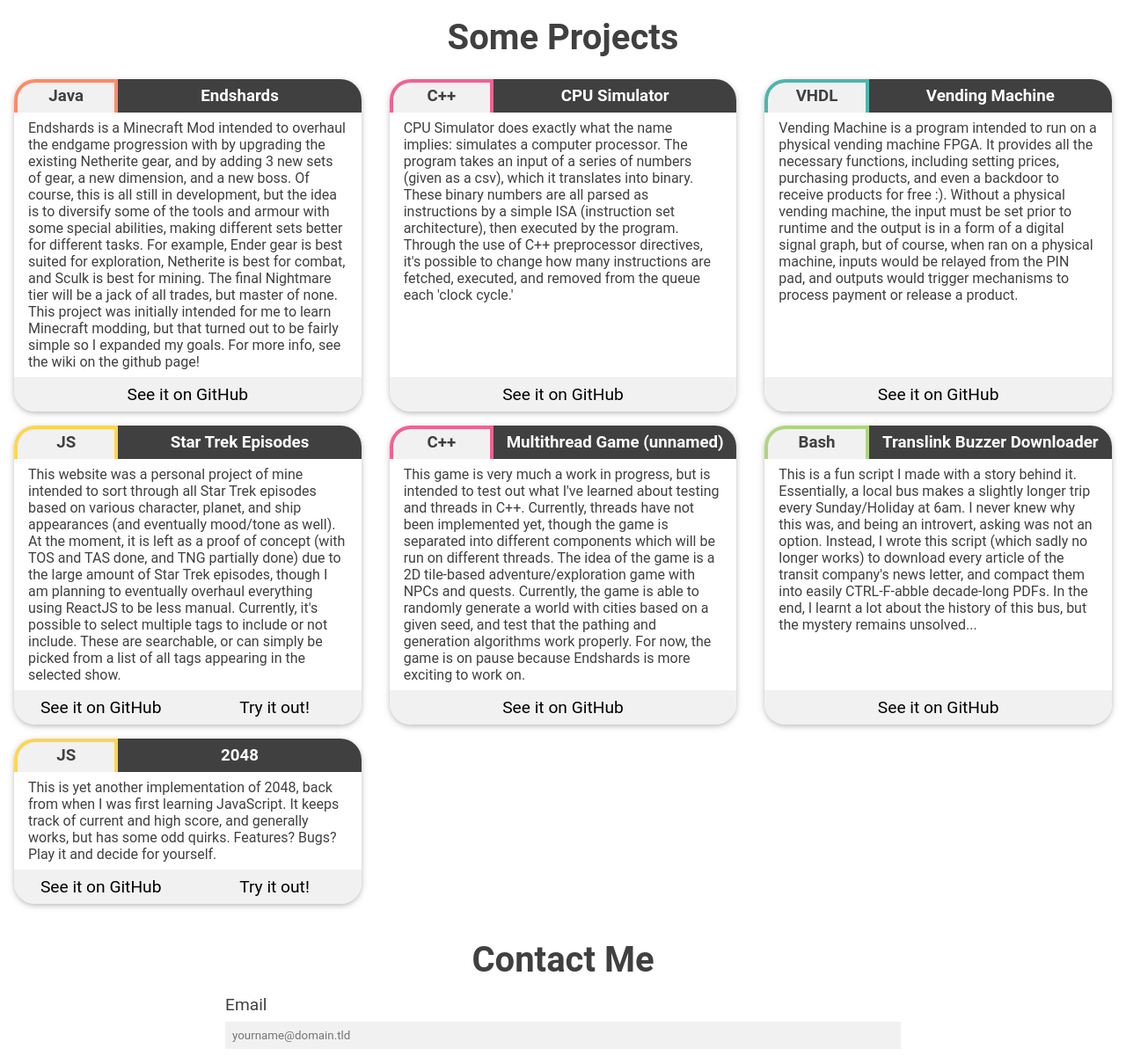
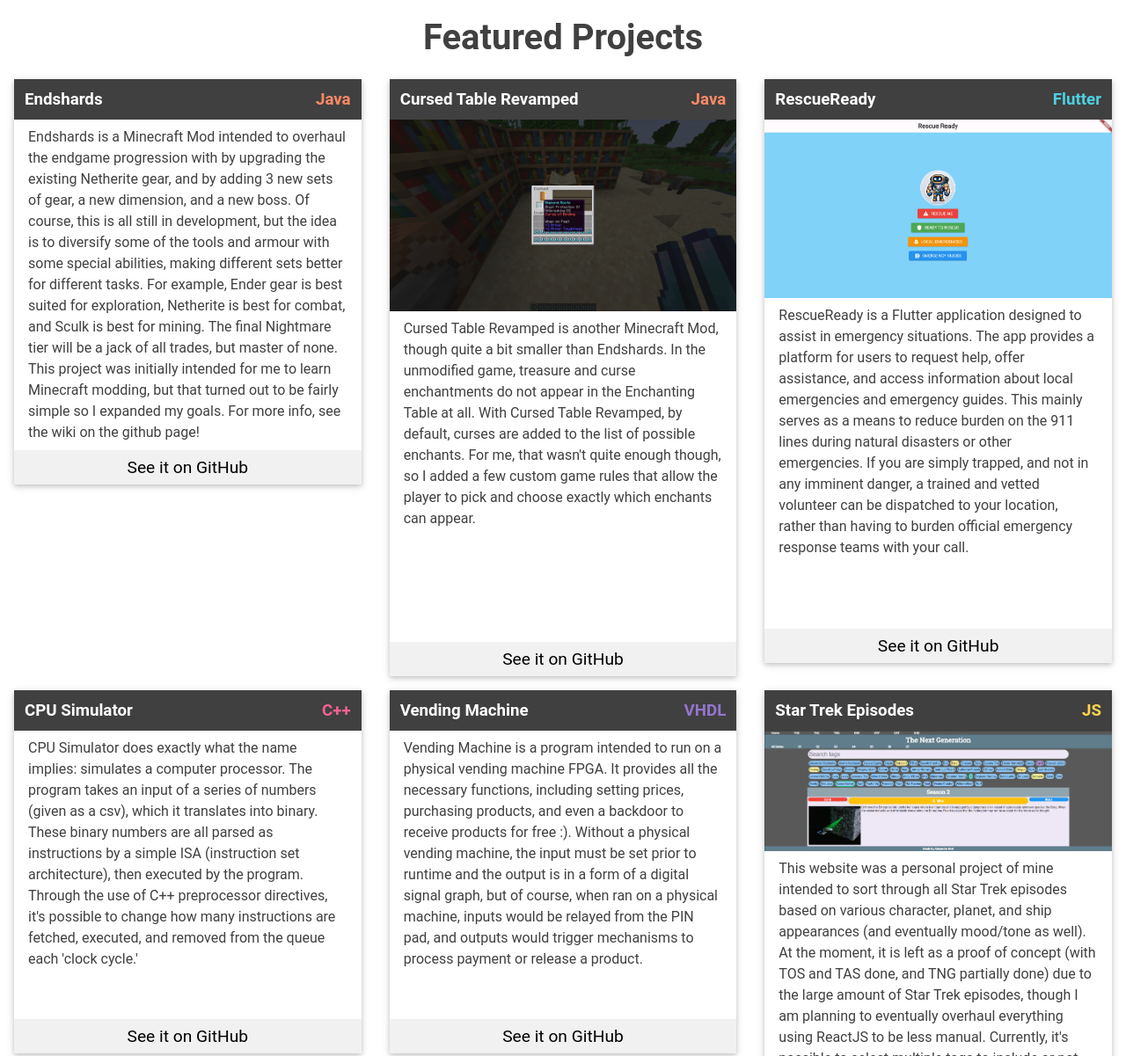
Before and after one commit to amot-dev/amot-dev, a website: page index.html in a window 1280 px wide. Shown: the part 1092-2293 px from the top of the page at 88% size. Drawn offline with nearby package versions, Linux system fonts and the light colour scheme.

Commit message:
Close #13 by implementing square design
Add support for a featured image
Add some new projects

```diff
--- a/index.html
+++ b/index.html
@@ -36,7 +36,7 @@
 		</section>
 
 		<section id="projects">
-			<h2 class="section-title">Some Projects</h2>
+			<h2 class="section-title">Featured Projects</h2>
 			<script type="module" src="script.js"></script>
 			<div id="reactapp" />
 		</section>
--- a/projects.json
+++ b/projects.json
@@ -1,82 +1,112 @@
 {
 "projects": [
 	{
+		"visible": "true",
 		"title": "Endshards",
 		"language": "Java",
 		"github": "https://github.com/amot-dev/endshards",
 		"site": "",
+		"photo": "",
 		"description":
 		"Endshards is a Minecraft Mod intended to overhaul the endgame progression with by upgrading the existing Netherite gear, and by adding 3 new sets of gear, a new dimension, and a new boss. Of course, this is all still in development, but the idea is to diversify some of the tools and armour with some special abilities, making different sets better for different tasks. For example, Ender gear is best suited for exploration, Netherite is best for combat, and Sculk is best for mining. The final Nightmare tier will be a jack of all trades, but master of none. This project was initially intended for me to learn Minecraft modding, but that turned out to be fairly simple so I expanded my goals. For more info, see the wiki on the github page!"
 	},
 	{
+		"visible": "true",
+		"title": "Cursed Table Revamped",
+		"language": "Java",
+		"github": "https://github.com/amot-dev/cursed-table-revamped",
+		"site": "",
+		"photo": "img/cursed-table-revamped.png",
+		"description":
+		"Cursed Table Revamped is another Minecraft Mod, though quite a bit smaller than Endshards. In the unmodified game, treasure and curse enchantments do not appear in the Enchanting Table at all. With Cursed Table Revamped, by default, curses are added to the list of possible enchants. For me, that wasn't quite enough though, so I added a few custom game rules that allow the player to pick and choose exactly which enchants can appear."
+	},
+	{
+		"visible": "true",
+		"title": "RescueReady",
+		"language": "Flutter",
+		"github": "https://github.com/amot-dev/RescueReady",
+		"site": "",
+		"photo": "img/rescue-ready.png",
+		"description":
+		"RescueReady is a Flutter application designed to assist in emergency situations. The app provides a platform for users to request help, offer assistance, and access information about local emergencies and emergency guides. This mainly serves as a means to reduce burden on the 911 lines during natural disasters or other emergencies. If you are simply trapped, and not in any imminent danger, a trained and vetted volunteer can be dispatched to your location, rather than having to burden official emergency response teams with your call."
+	},
+	{
+		"visible": "true",
 		"title": "CPU Simulator",
 		"language": "C++",
 		"github": "https://github.com/amot-dev/cpu-simulator",
 		"site": "",
+		"photo": "",
 		"description":
 		"CPU Simulator does exactly what the name implies: simulates a computer processor. The program takes an input of a series of numbers (given as a csv), which it translates into binary. These binary numbers are all parsed as instructions by a simple ISA (instruction set architecture), then executed by the program. Through the use of C++ preprocessor directives, it's possible to change how many instructions are fetched, executed, and removed from the queue each 'clock cycle.'"
 	},
 	{
+		"visible": "true",
 		"title": "Vending Machine",
 		"language": "VHDL",
 		"github": "https://github.com/amot-dev/vending-machine",
 		"site": "",
+		"photo": "",
 		"description":
 		"Vending Machine is a program intended to run on a physical vending machine FPGA. It provides all the necessary functions, including setting prices, purchasing products, and even a backdoor to receive products for free :). Without a physical vending machine, the input must be set prior to runtime and the output is in a form of a digital signal graph, but of course, when ran on a physical machine, inputs would be relayed from the PIN pad, and outputs would trigger mechanisms to process payment or release a product."
 	},
 	{
+		"visible": "true",
 		"title": "Star Trek Episodes",
 		"language": "JS",
 		"github": "https://github.com/amot-dev/star-trek-episodes",
 		"site": "https://amot.dev/star-trek-episodes/",
+		"photo": "img/star-trek-episodes.png",
 		"description":
 		"This website was a personal project of mine intended to sort through all Star Trek episodes based on various character, planet, and ship appearances (and eventually mood/tone as well). At the moment, it is left as a proof of concept (with TOS and TAS done, and TNG partially done) due to the large amount of Star Trek episodes, though I am planning to eventually overhaul everything using ReactJS to be less manual. Currently, it's possible to select multiple tags to include or not include. These are searchable, or can simply be picked from a list of all tags appearing in the selected show."
 	},
 	{
+		"visible": "false",
 		"title": "Multithread Game (unnamed)",
 		"language": "C++",
 		"github": "https://github.com/amot-dev/multithread-game",
 		"site": "",
+		"photo": "",
 		"description":
 		"This game is very much a work in progress, but is intended to test out what I've learned about testing and threads in C++. Currently, threads have not been implemented yet, though the game is separated into different components which will be run on different threads. The idea of the game is a 2D tile-based adventure/exploration game with NPCs and quests. Currently, the game is able to randomly generate a world with cities based on a given seed, and test that the pathing and generation algorithms work properly. For now, the game is on pause because Endshards is more exciting to work on."
 	},
 	{
+		"visible": "true",
 		"title": "Translink Buzzer Downloader",
 		"language": "Bash",
 		"github": "https://github.com/amot-dev/get-translink-buzzer",
 		"site": "",
+		"photo": "",
 		"description":
 		"This is a fun script I made with a story behind it. Essentially, a local bus makes a slightly longer trip every Sunday/Holiday at 6am. I never knew why this was, and being an introvert, asking was not an option. Instead, I wrote this script (which sadly no longer works) to download every article of the transit company's news letter, and compact them into easily CTRL-F-abble decade-long PDFs. In the end, I learnt a lot about the history of this bus, but the mystery remains unsolved..."
 	},
 	{
+		"visible": "true",
 		"title": "Big Add",
 		"language": "Assembly",
 		"github": "https://github.com/amot-dev/big-add",
 		"site": "",
+		"photo": "",
 		"description":
-		""
+		"Big Add is an assembly (ARM 32-bit) subroutine that performs arbitrary-sized unsigned addition. This was made as my first big assignment for a course on Assembly programming in Big Endien Arm."
 	},
 	{
-		"title": "Chirper",
-		"language": "C++",
-		"github": "https://github.com/amot-dev/chirper",
+		"visible": "true",
+		"title": "Cycle Vest",
+		"language": "Arduino",
+		"github": "https://github.com/amot-dev/cycle-vest",
 		"site": "",
+		"photo": "",
 		"description":
-		""
+		"Cycle Vest was a project I, along with a few others made in my first engineering design course. Essentially, it's a jacket with lights for cycling. A palm-attached control panel allows the user to light up the arm they are using to signal, making it more visible to other vehicles. Additionally, more lights on the back of the jacket light up automatically in low-light conditions, triggered by a photoresistor."
 	},
 	{
-		"title": "Cycle Vest",
-		"language": "C++",
-		"github": "https://github.com/amot-dev/cycle-vest",
-		"site": "",
-		"description":
-		""
-	},
-	{
+		"visible": "true",
 		"title": "2048",
 		"language": "JS",
 		"github": "https://github.com/amot-dev/2048",
 		"site": "https://amot.dev/2048/",
+		"photo": "img/2048.png",
 		"description":
 		"This is yet another implementation of 2048, back from when I was first learning JavaScript. It keeps track of current and high score, and generally works, but has some odd quirks. Features? Bugs? Play it and decide for yourself."
 	}
--- a/script.js
+++ b/script.js
@@ -127,59 +127,74 @@ function renderProjects(data) {
   const root = ReactDOM.createRoot(document.getElementById('reactapp'));
   let elements = [];
   elements = data.projects.map(({
+    visible,
     title,
     language,
     github,
     site,
+    photo,
     description
   }, index) => {
     return /*#__PURE__*/React.createElement(Project, {
+      visible: visible,
       title: title,
       lang: language,
       github: github,
       site: site,
+      photo: photo,
       desc: description
     });
   });
   root.render(elements);
 }
-function getBorderStyle(language) {
+function setTextColor(language) {
+  // Format text color for various prgramming languages or frameworks
+  if (language == "Arduino") return {
+    color: "#4db6ac"
+  }; // Teal 300
+  if (language == "Assembly") return {
+    color: "#90a4ae"
+  }; // Blue Gray 300
+  if (language == "Bash") return {
+    color: "#aed581"
+  }; // Light Green 300
   if (language == "C++") return {
-    boxShadow: "0 0 0 0.25rem #f06292 inset"
-  };
+    color: "#f06292"
+  }; // Pink 300
+  if (language == "Flutter") return {
+    color: "#4dd0e1"
+  }; // Cyan 300
   if (language == "Java") return {
-    boxShadow: "0 0 0 0.25rem #ff8a65 inset"
-  };
+    color: "#ff8a65"
+  }; // Deep Orange 300
+  if (language == "JS") return {
+    color: "#ffd54f"
+  }; // Amber 300
   if (language == "Python") return {
-    boxShadow: "0 0 0 0.25rem #7986cb inset"
-  };
-  if (language == "JS") return {
-    boxShadow: "0 0 0 0.25rem #ffd54f inset"
-  };
-  if (language == "Bash") return {
-    boxShadow: "0 0 0 0.25rem #aed581 inset"
-  };
-  if (language == "Assembly") return {
-    boxShadow: "0 0 0 0.25rem #90a4ae inset"
-  };
+    color: "#7986cb"
+  }; // Indigo 300
   if (language == "VHDL") return {
-    boxShadow: "0 0 0 0.25rem #4db6ac inset"
-  };
+    color: "#9575cd"
+  }; // Deep Purple 300
 }
+
 function Project(props) {
-  if (props.desc == "") return null;
+  if (props.visible == "false" || props.desc == "") return null;
   return /*#__PURE__*/React.createElement("div", {
     className: "grid-item"
   }, /*#__PURE__*/React.createElement("div", {
     className: "card"
   }, /*#__PURE__*/React.createElement("div", {
     className: "info"
-  }, /*#__PURE__*/React.createElement("div", {
+  }, /*#__PURE__*/React.createElement("h3", {
+    className: "title"
+  }, props.title), /*#__PURE__*/React.createElement("h3", {
     className: "language",
-    style: getBorderStyle(props.lang)
-  }, /*#__PURE__*/React.createElement("h3", null, props.lang)), /*#__PURE__*/React.createElement("div", {
-    className: "title"
-  }, /*#__PURE__*/React.createElement("h3", null, props.title))), /*#__PURE__*/React.createElement("p", {
+    style: setTextColor(props.lang)
+  }, props.lang)), props.photo != "" && /*#__PURE__*/React.createElement("img", {
+    className: "featured-image",
+    src: props.photo
+  }), /*#__PURE__*/React.createElement("p", {
     className: "desc"
   }, props.desc), props.site == "" ? /*#__PURE__*/React.createElement("a", {
     className: "site button",
--- a/style.css
+++ b/style.css
@@ -177,52 +177,42 @@ nav {
 
 .card {
 	position: relative;
-	border-radius: 1.5rem;
 	box-shadow: 0 2px 5px 0 rgb(0 0 0 / 16%), 0 2px 10px 0 rgb(0 0 0 / 12%);
 }
 
 .info {
-	overflow: hidden;
+	width: 100%;
+	display: flex;
 }
 
 .title {
-	overflow: hidden;
-	padding: 0.5rem;
-	border-radius: 0 1.5rem 0 0;
+	display: inline-block;
+	flex-grow: 1;
+	padding: 0.75rem;
 	color: #ffffff;
 	background-color: #404040;
 }
 
 .language {
-	float: left;
-	width: 50%;
-	padding: 0.5rem;
-	margin-bottom: -99999px;
-	padding-bottom: 99999px;
-	border-radius: 1.5rem 0 0 0;
-	box-shadow: 0 0 0 0.2rem #000000 inset;
-	color: #404040;
-	background-color: #f1f1f1;
+	display: inline-block;
+	padding: 0.75rem;
+	text-align: right;
+	background-color: #404040;
 }
 
-@media (min-width: 1200px) {
-	.language {
-		width: 30%;
-	}
-}
-
-.title > h3, .language > h3 {
-	text-align: center;
+.featured-image {
+	display: block;
+	width: 100%;
 }
 
 .desc {
 	padding: 0.5rem 1rem;
+	line-height: 1.5;
 	color: #404040;
 }
 
 .site {
 	display: block;
-	border-radius: 0 0 1.5rem 1.5rem;
 	font-size: 1.2rem;
 	text-align: center;
 	background-color: #f1f1f1;
@@ -231,13 +221,11 @@ nav {
 .site-left {
 	display: inline-block;
 	width: 50%;
-	border-radius: 0 0 0 1.5rem;
 }
 
 .site-right {
 	display: inline-block;
 	width: 50%;
-	border-radius: 0 0 1.5rem 0;
 }
 
 .form-label {
```
Also changed, not shown: src/script.js (+21 -13 lines), img/2048.png (added), img/cursed-table-revamped.png (added), img/rescue-ready.png (added), img/star-trek-episodes.png (added).
